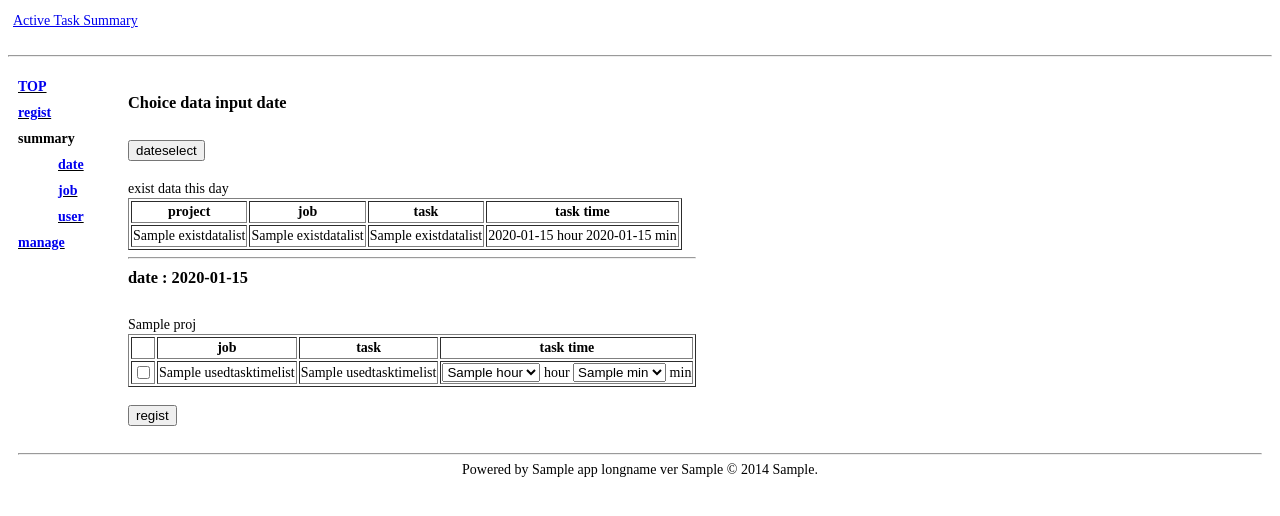
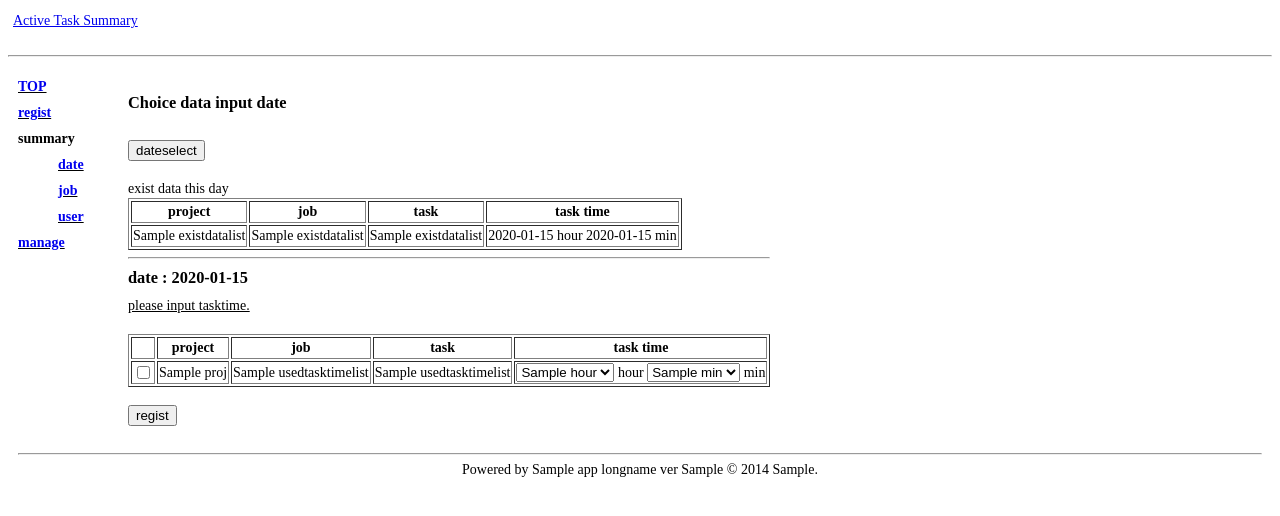
Before and after one commit to dictoss/active-task-summary, a Django app: template ats/templates/regist/regist.html in a window 1280 px wide. Shown: the top 516 px of the page. Run offline with Django 3.2, Linux system fonts and the light colour scheme; the template is opened without the code that fills it: most values are stand-ins (such as "Sample title", 1, 10 or a date in 2020).

Commit message:
add project column.

```diff
--- a/ats/templates/regist/regist.html
+++ b/ats/templates/regist/regist.html
@@ -36,19 +36,20 @@ empty data this day.
 
 {% if datalist %}
 <h3>date : {{ regist_date|date:"Y-m-d" }}</h3>
+<u>please input tasktime.</u>
+<br>
 <br>
 <form name="regist" action="#" method="POST">
 {% csrf_token %}
 {% for proj in datalist %}
 <table class="usedtasktime" border="1">
-<cation>{{ proj.project_name }}</cation>
 <tr>
-<th></th><th>job</th><th>task</th><th>task time</th>
+<th></th><th>project</th><th>job</th><th>task</th><th>task time</th>
 </tr>
 {% for t in proj.usedtasktimelist %}
 <tr>
 <td><input type="hidden" name="uttid" value="p{{ proj.project_id }}_t{{ t.task_id }}"><input type="checkbox" name="registcheck" value="p{{ proj.project_id }}_t{{ t.task_id }}"></td>
-<td>{{ t.job_name }}</td><td>{{ t.task_name }}</td>
+<td>{{ proj.project_name }}</td><td>{{ t.job_name }}</td><td>{{ t.task_name }}</td>
 <td><select name="tasktime_hour">{% for hour in hourlist %}{% if hour == t.tasktime_hour %}<option value="{{ hour }}" selected>{{ hour }}</option>{% else %}<option value="{{ hour }}">{{ hour }}</option>{% endif %}{% endfor %}</select> hour <select name="tasktime_min">{% for min in minutelist %}{% if min == t.tasktime_min %}<option value="{{ min }}" selected>{{ min }}</option>{% else %}<option value="{{ min }}">{{ min }}</option>{% endif %}{% endfor %}</select> min </td>
 </tr>
 {% endfor %}
```
